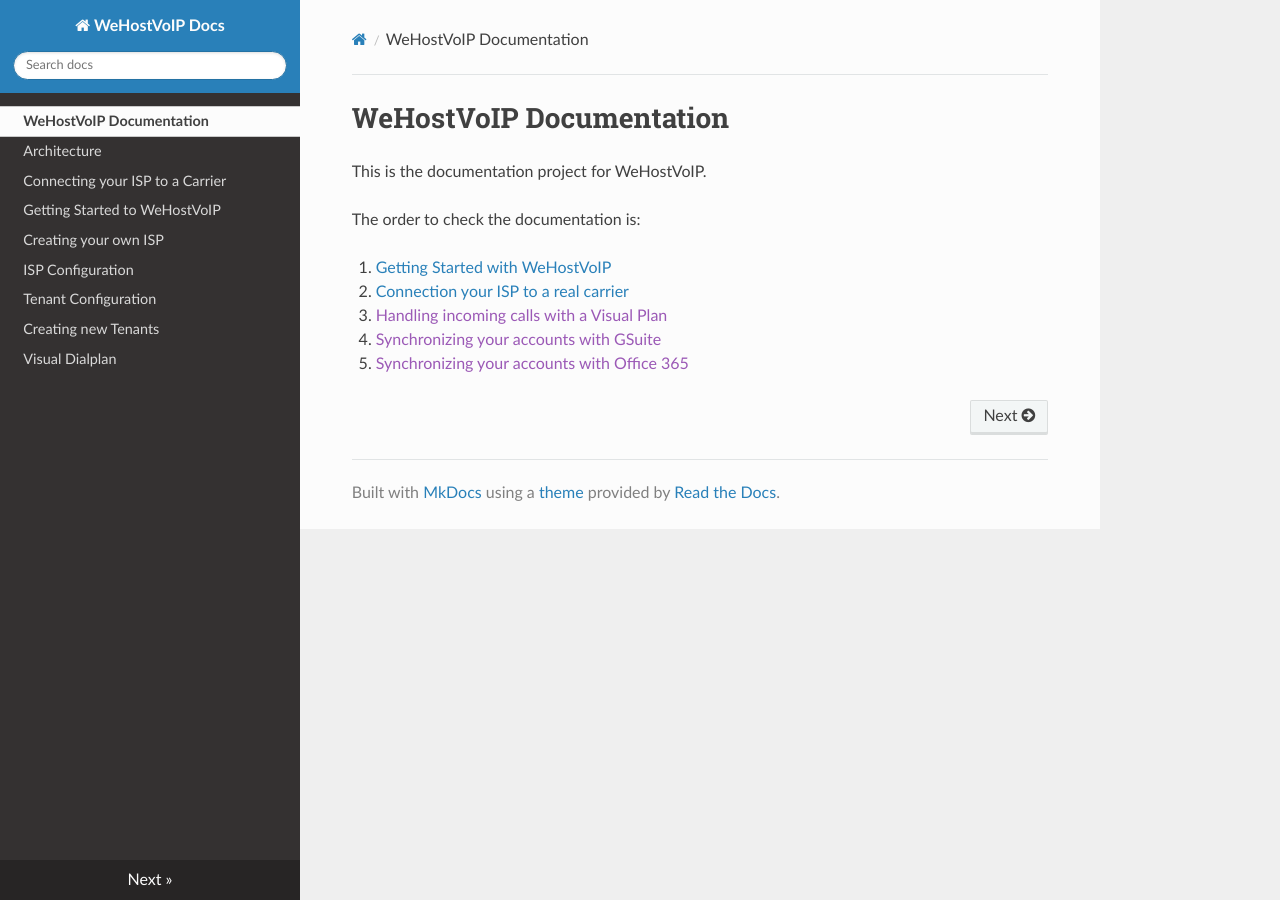
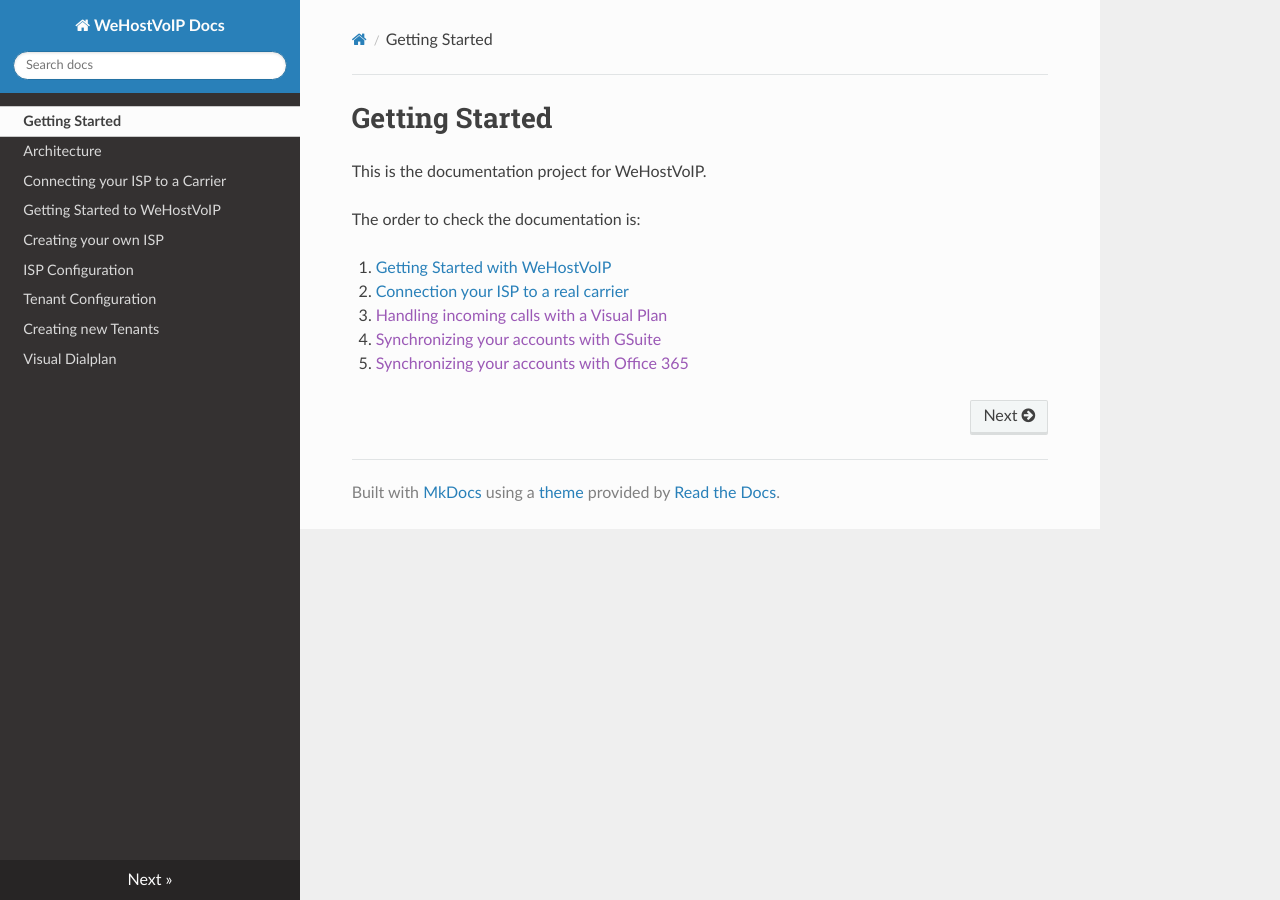
Before and after one commit to pauloantonio-git/wehostvoip-docs, an MkDocs documentation site: the page built from docs/index.md, in a window 1280 px wide. Built offline with MkDocs 1.6.1, drawn with Linux system fonts in a browser that asks for light colours; nearby versions of some CDN libraries.

Commit message:
Update index.md

```diff
--- a/docs/index.md
+++ b/docs/index.md
@@ -1,4 +1,4 @@
-# WeHostVoIP Documentation
+# Getting Started
 
 This is the documentation project for WeHostVoIP.
 
```
